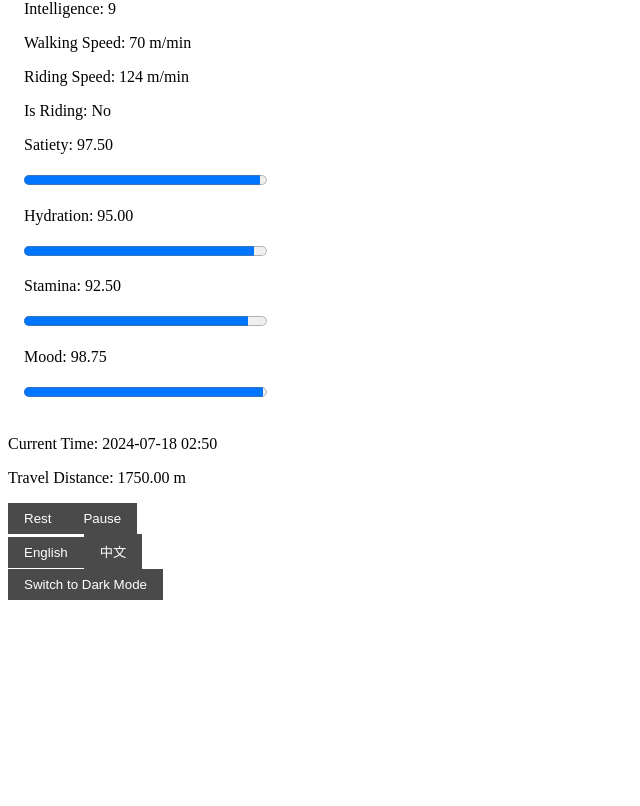
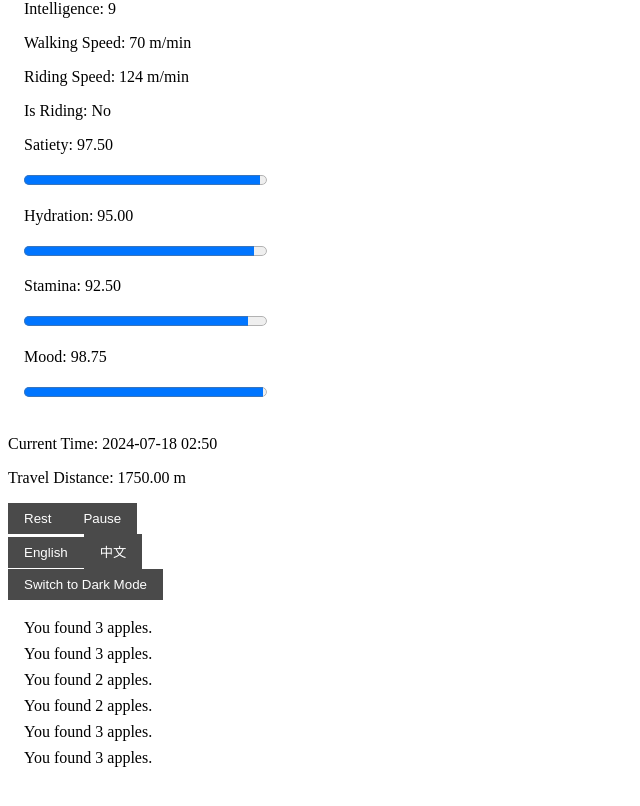
Before and after one commit to c1921/Drifting-Web, a Vue app: page / in a window 1280 px wide. Shown: the part 296-1102 px from the top of the page, without its empty margins (0-640 px from the left). Before the commit the page ends 904 px from the top, so only its background shows below. Built offline with nearby package versions, Linux system fonts and the light colour scheme.

Commit message:
事件和获取物品逻辑

```diff
--- a/src/App.vue
+++ b/src/App.vue
@@ -13,11 +13,17 @@
       <button @click="changeLanguage('zh')">中文</button>
     </div>
     <button @click="toggleTheme">{{ currentTheme === 'light' ? $t('switchToDarkMode') : $t('switchToLightMode') }}</button>
+    <div class="log" ref="logContainer">
+      <h3>Log</h3>
+      <ul>
+        <li v-for="(entry, index) in log" :key="index">{{ entry }}</li>
+      </ul>
+    </div>
   </div>
 </template>
 
 <script lang="ts">
-import { defineComponent, ref, computed, onMounted, onUnmounted } from 'vue';
+import { defineComponent, ref, computed, onMounted, onUnmounted, nextTick } from 'vue';
 import { useI18n } from 'vue-i18n';
 import CharacterPanel from './components/CharacterPanel.vue';
 import Tabs from './components/Tabs.vue';
@@ -25,6 +31,7 @@ import { Character } from './types/character';
 import { Item } from './types/item';
 import { itemFactory } from './factory/itemFactory';
 import { v4 as uuidv4 } from 'uuid';
+import { Event, events } from './types/event';
 
 export default defineComponent({
   name: 'App',
@@ -41,6 +48,8 @@ export default defineComponent({
     const travelDistance = ref(0);
     const items = ref<Item[]>([]);
     const isTraveling = ref(true);
+    const log = ref<string[]>([]);
+    const logContainer = ref<HTMLElement | null>(null);
 
     const names = ['Alice', 'Bob', 'Charlie', 'Diana', 'Edward'];
     const genders = [t('male'), t('female')];
@@ -109,12 +118,27 @@ export default defineComponent({
           character.stamina = parseFloat((Math.max(character.stamina - 0.3, 0)).toFixed(2));
           character.mood = parseFloat((Math.max(character.mood - 0.05, 0)).toFixed(2));
         });
+        triggerEvents();
       } else {
         team.value.forEach(character => {
           character.stamina = parseFloat((Math.min(character.stamina + 1.5, 100)).toFixed(2));
           character.mood = parseFloat((Math.min(character.mood + 0.1, 100)).toFixed(2));
         });
       }
+    };
+
+    const triggerEvents = () => {
+      const random = Math.random();
+      if (random < 0.3) {
+        events[0].effect(items.value, log.value);
+      } else if (random < 0.35) {
+        events[1].effect(items.value, log.value);
+      }
+      nextTick(() => {
+        if (logContainer.value) {
+          logContainer.value.scrollTop = logContainer.value.scrollHeight;
+        }
+      });
     };
 
     const toggleTimer = () => {
@@ -172,7 +196,7 @@ export default defineComponent({
       locale.value = lang;
     };
 
-    return { player, team, selectedCharacter, formattedTime, toggleTimer, isRunning, changeLanguage, t, toggleTheme, currentTheme, selectCharacter, isPlayer, travelDistance, teamSpeed, items, isTraveling, toggleTravelState };
+    return { player, team, selectedCharacter, formattedTime, toggleTimer, isRunning, changeLanguage, t, toggleTheme, currentTheme, selectCharacter, isPlayer, travelDistance, teamSpeed, items, isTraveling, toggleTravelState, log, logContainer };
   }
 });
 </script>
@@ -211,6 +235,23 @@ button:focus {
   outline: none;
 }
 
+.log {
+  padding: 1rem;
+  border-radius: 8px;
+  margin-top: 1rem;
+  height: 150px;
+  overflow-y: auto;
+}
+
+ul {
+  list-style-type: none;
+  padding: 0;
+}
+
+li {
+  margin-bottom: 0.5rem;
+}
+
 * {
   user-select: none; /* 禁止选择文本 */
 }
--- a/src/factory/itemFactory.ts
+++ b/src/factory/itemFactory.ts
@@ -40,3 +40,12 @@ export const itemFactory = (name: string, quantity: number): Item => {
       throw new Error('Unknown item type');
   }
 };
+
+export const findOrCreateItem = (items: Item[], name: string, quantity: number): void => {
+  const existingItem = items.find(item => item.name === name);
+  if (existingItem) {
+    existingItem.quantity += quantity;
+  } else {
+    items.push(itemFactory(name, quantity));
+  }
+};
--- /dev/null
+++ b/src/types/event.ts
@@ -0,0 +1,25 @@
+import { Item } from '../types/item';
+import { findOrCreateItem } from '../factory/itemFactory';
+
+export interface Event {
+  description: string;
+  effect: (items: Item[], log: string[]) => void;
+}
+
+export const events: Event[] = [
+  {
+    description: 'You found some apples!',
+    effect: (items, log) => {
+      const appleCount = Math.floor(Math.random() * 3) + 1;
+      findOrCreateItem(items, 'Apple', appleCount);
+      log.push(`You found ${appleCount} apples.`);
+    }
+  },
+  {
+    description: 'You found a sword!',
+    effect: (items, log) => {
+      findOrCreateItem(items, 'Sword', 1);
+      log.push('You found a sword.');
+    }
+  }
+];
```
